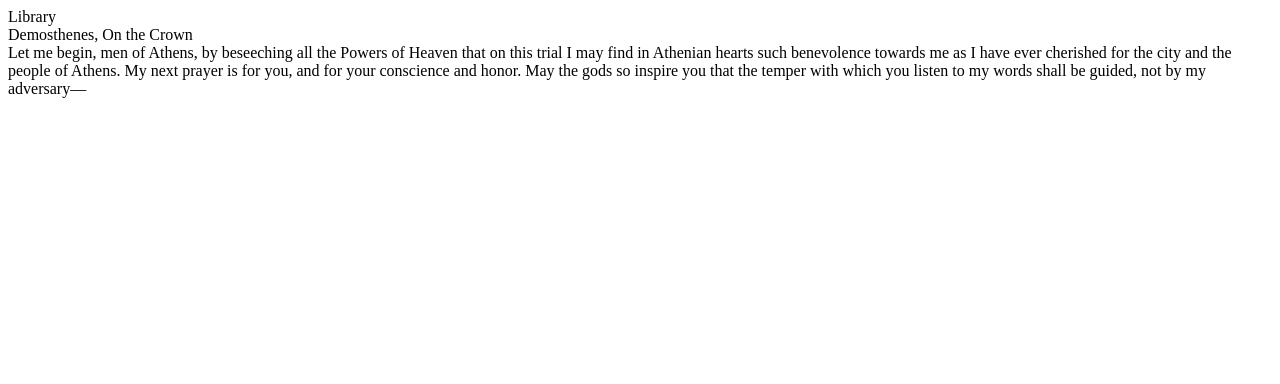
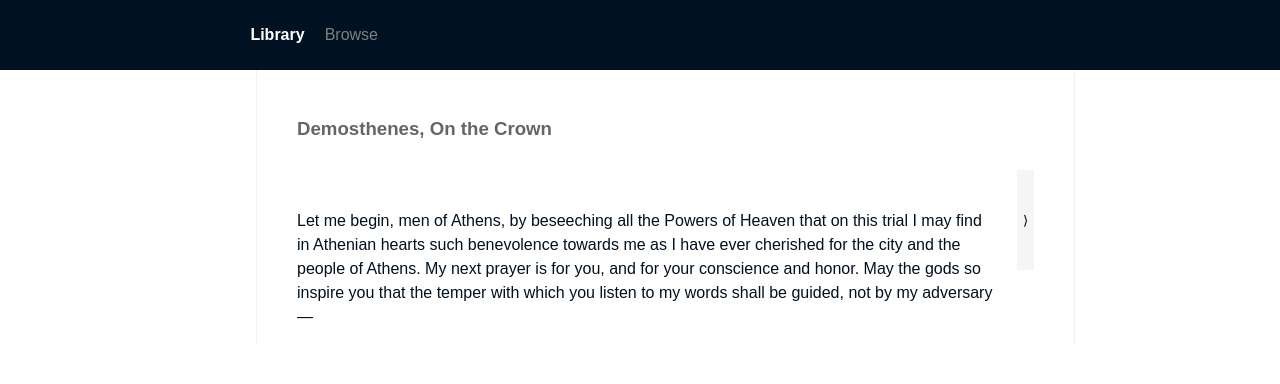
Before and after one commit to lukeclarksfo/library, a plain HTML site: page crown1.html in a window 1280 px wide. Drawn offline with Linux system fonts and the light colour scheme.

Commit message:
Update large library

```diff
--- a/crown1.html
+++ b/crown1.html
@@ -2,10 +2,20 @@
 <html>
 <head>
 
+    <link rel="stylesheet" href="style.css">
 </head>
 <body>
-    <div>Library</div>
-    <div>Demosthenes, On the Crown</div>
-    <div>Let me begin, men of Athens, by beseeching all the Powers of Heaven that on this trial I may find in Athenian hearts such benevolence towards me as I have ever cherished for the city and the people of Athens. My next prayer is for you, and for your conscience and honor. May the gods so inspire you that the temper with which you listen to my words shall be guided, not by my adversary—</div>
+    <header>
+        <div><strong>Library</strong></div>
+        <a href="./index.html">Browse</a>
+    </header>
+
+    <main class="text">
+    <div>
+    <h2>Demosthenes, On the Crown</h2>
+    <p>Let me begin, men of Athens, by beseeching all the Powers of Heaven that on this trial I may find in Athenian hearts such benevolence towards me as I have ever cherished for the city and the people of Athens. My next prayer is for you, and for your conscience and honor. May the gods so inspire you that the temper with which you listen to my words shall be guided, not by my adversary—</p>
+    </div>
+    <button>&rangle;</button>
+    </main>
 </body>
 </html>
--- /dev/null
+++ b/style.css
@@ -0,0 +1,87 @@
+body
+{
+    margin: 0;
+    line-height: 1.5;
+    color: #001020;
+    font-family: sans-serif;
+}
+header
+{
+    padding-left: 18%;
+    background: #012;
+    color: #eee;
+    display: flex;
+    align-items: center;
+    height: 70px;
+}
+header strong
+{
+    color: white;
+}
+header a
+{
+    color: gray;
+    text-decoration: none;
+}
+header a:hover
+{
+    color: lightgray;
+}
+header div
+{
+    padding: 20px;
+}
+
+#catalog-header
+{
+    background: rgb(8, 78, 149);
+    color: white;
+    padding-left: 18%;
+    height: 100px;
+    font-size: 15pt;
+}
+#catalog-header div
+{
+    padding: 20px;
+}
+
+h2
+{
+    padding-top: 30px;
+    padding-bottom: 50px;
+    color: rgb(101, 101, 101);
+    font-weight: 550;
+    font-size: 14pt;
+}
+main.catalog
+{
+    margin: 50px 16% 0 20%;
+}
+main.catalog a
+{
+    color: rgb(8, 78, 149);
+    font-weight: 550;
+    text-decoration: none;
+}
+main.text
+{
+    margin: 0 16% 0 20%;
+    padding-left: 40px;
+    padding-right: 40px;
+    border-left: 1px solid #f0f0f0;
+    border-right: 1px solid #f0f0f0;
+    display: flex;
+    min-height: calc(100vh-100px);
+}
+button
+{
+    background: #f5f5f5;
+    border: none;
+    margin: 0 0 0 20px;
+    height: 100px;
+    margin-top: 100px;
+}
+button:hover
+{
+    background: #eaeaea;
+}
```
Also changed, not shown: index.html (+12 -2 lines).
